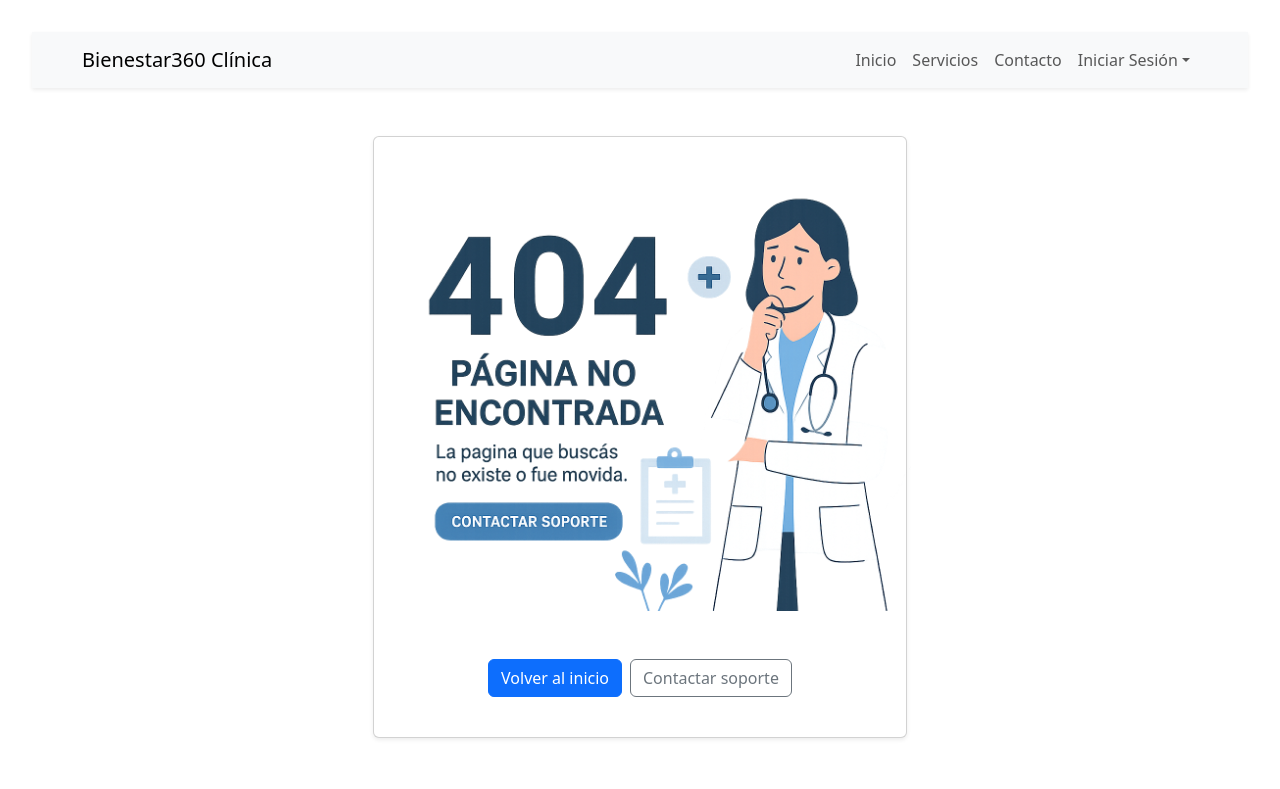
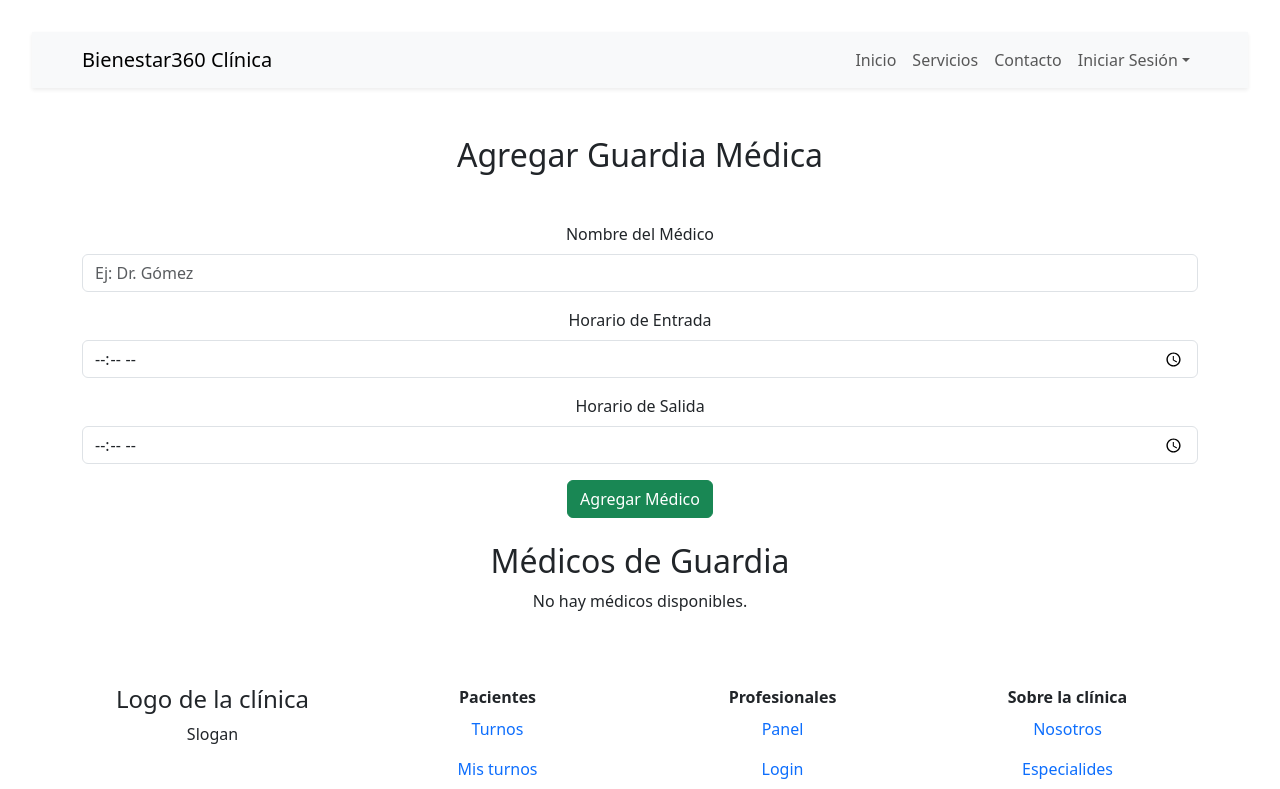
Before and after one commit to tomas0204/Clinica-React, a React (Vite) app: page /guardia-medica in a window 1280 px wide. Shown: the top 789 px of the page. Built offline with nearby package versions, Linux system fonts and the light colour scheme.

Commit message:
agrego create y read de Guardia Medica

```diff
--- a/src/App.jsx
+++ b/src/App.jsx
@@ -5,6 +5,7 @@ import Home from "./components/views/Home/Home.jsx"
 import TurnosList from './components/views/TurnosList.jsx'
 import Footer from "./components/shared/Footer.jsx";
 import Navbar from './components/shared/Navbar.jsx';
+import GuardiaMedica from "./components/views/Guardia/GuardiaMedica.jsx"
 import './App.css'
 import 'bootstrap/dist/css/bootstrap.min.css';
 import Error404 from './components/views/Error404.jsx';
@@ -25,7 +26,8 @@ function App() {
         <Route path='' element={<Home/>} />
         <Route path='/login' element={<Login/>}/>
         <Route path='/registrarPaciente'element={<RegistrarPaciente />} />
-        <Route path='*' element={<Error404 />} />
+        <Route path='/guardia-medica' element={<GuardiaMedica/>} />
+        {/* <Route path='*' element={<Error404 />} /> */}
         <Route path='/turnos' element={<TurnosList />} />
       </Routes>
       </main>
--- /dev/null
+++ b/src/components/views/Guardia/FormGuardia.jsx
@@ -0,0 +1,83 @@
+import { FormText } from "react-bootstrap";
+import { useForm } from "react-hook-form";
+
+const FormGuardia = ({ agregarMedico }) => {
+  const { register, handleSubmit, formState: { errors } , reset } = useForm();
+
+  const onSubmit = (data) => {
+
+    const medico = {
+      nombre: data.nombre,
+      entrada: data.entrada,
+      salida: data.salida
+    };
+
+
+    agregarMedico(medico);
+    reset();
+  };
+
+  return (
+    <div className="container mt-4">
+      <h2 className="mb-5">Agregar Guardia Médica</h2>
+
+      <form onSubmit={handleSubmit(onSubmit)}>
+        <div className="mb-3">
+          <label className="form-label">Nombre del Médico</label>
+          <input
+            type="text"
+            className="form-control"
+            placeholder="Ej: Dr. Gómez"
+            {...register("nombre", { required: "Este campo no puede quedar vacío.",
+              pattern: {
+                value: /^[A-Za-zÁÉÍÓÚáéíóúÑñ\s]+$/,
+                message: "Solo se permiten letras"
+              },
+              maxLength: {
+                value: 30,
+                message: "El campo de nombre debe tener como maximo 30 caracteres."
+              }
+             })}
+          />
+        </div>
+
+        <FormText className="text-danger d-flex justify-content-start">
+          {errors.nombre?.message}
+        </FormText>
+
+        <div className="mb-3">
+          <label className="form-label">Horario de Entrada</label>
+          <input
+            type="time"
+            className="form-control"
+            placeholder="Ej: 08:00"
+            {...register("entrada", { required:"Este campo no puede quedar vacío"})}
+          />
+        </div>
+
+        <FormText className="text-danger d-flex justify-content-start">
+          {errors.entrada?.message}
+        </FormText>
+
+        <div className="mb-3">
+          <label className="form-label">Horario de Salida</label>
+          <input
+            type="time"
+            className="form-control"
+            {...register("salida", { required: "Este campo no puede quedar vacío" })}
+          />
+        </div>
+
+        <FormText className="text-danger d-flex justify-content-start">
+          {errors.salida?.message}
+        </FormText>
+
+        <button className="btn btn-success" type="submit">
+          Agregar Médico
+        </button>
+      </form>
+    </div>
+  );
+};
+
+export default FormGuardia;
--- /dev/null
+++ b/src/components/views/Guardia/GuardiaMedica.jsx
@@ -0,0 +1,20 @@
+import { useState } from "react";
+import FormGuardia from "./FormGuardia";
+import ListaDeGuardias from "./ListaDeGuardias";
+
+function App() {
+  const [medicos, setMedicos] = useState([]);
+
+  const agregarMedico = (medico) => {
+    setMedicos([...medicos, medico]);
+  };
+
+  return (
+    <div>
+      <FormGuardia agregarMedico={agregarMedico} />
+      <ListaDeGuardias medicos={medicos} />
+    </div>
+  );
+}
+
+export default App;
--- /dev/null
+++ b/src/components/views/Guardia/ListaDeGuardias.jsx
@@ -0,0 +1,20 @@
+const ListaDeGuardias = ({ medicos }) => {
+  return (
+    <div className="mt-4">
+      <h2>Médicos de Guardia</h2>
+
+      {medicos.length === 0 && <p>No hay médicos disponibles.</p>}
+
+      <ul className="list-group my-4">
+        {medicos.map((medico, index) => (
+          <li key={index} className="list-group-item d-flex justify-content-evenly">
+            <span><strong>Medico:</strong> {medico.nombre}</span>
+            <span><strong>Horario:</strong> {medico.entrada} - {medico.salida}</span>
+          </li>
+        ))}
+      </ul>
+    </div>
+  );
+};
+
+export default ListaDeGuardias;
```
